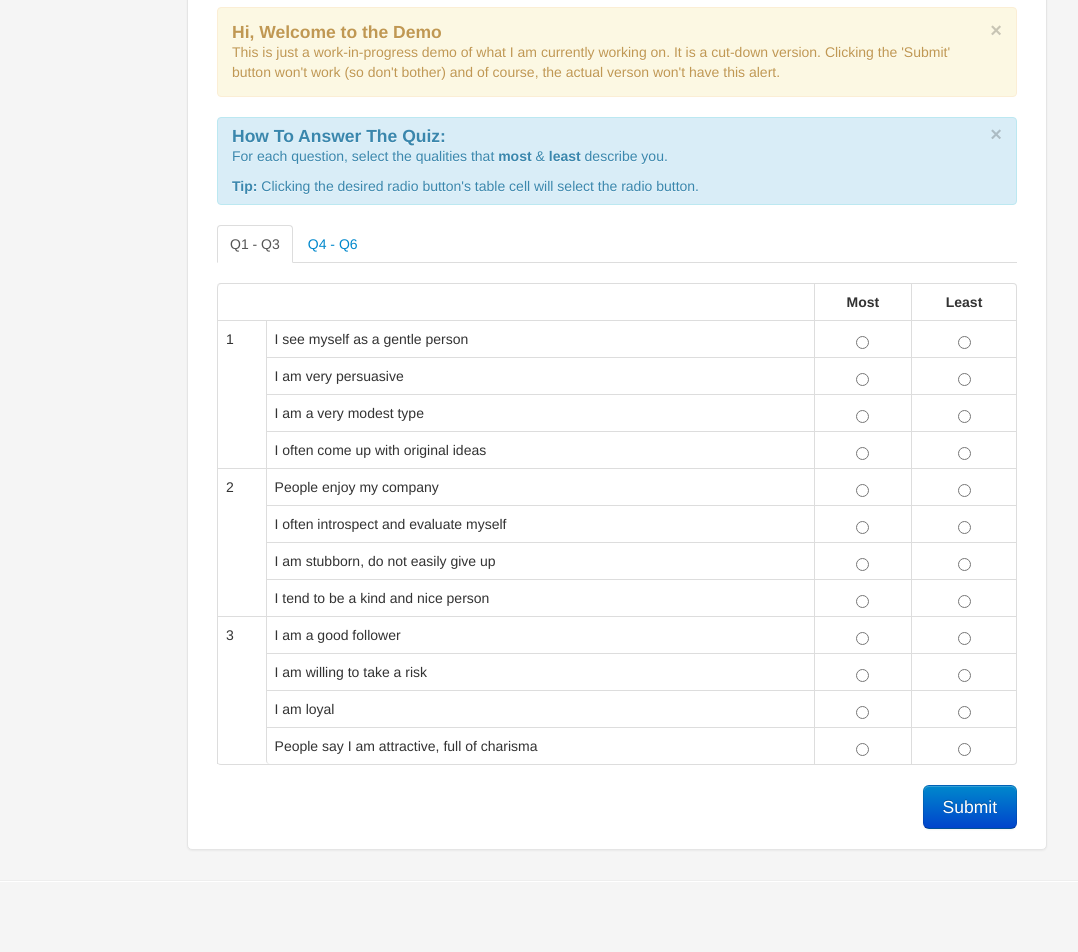
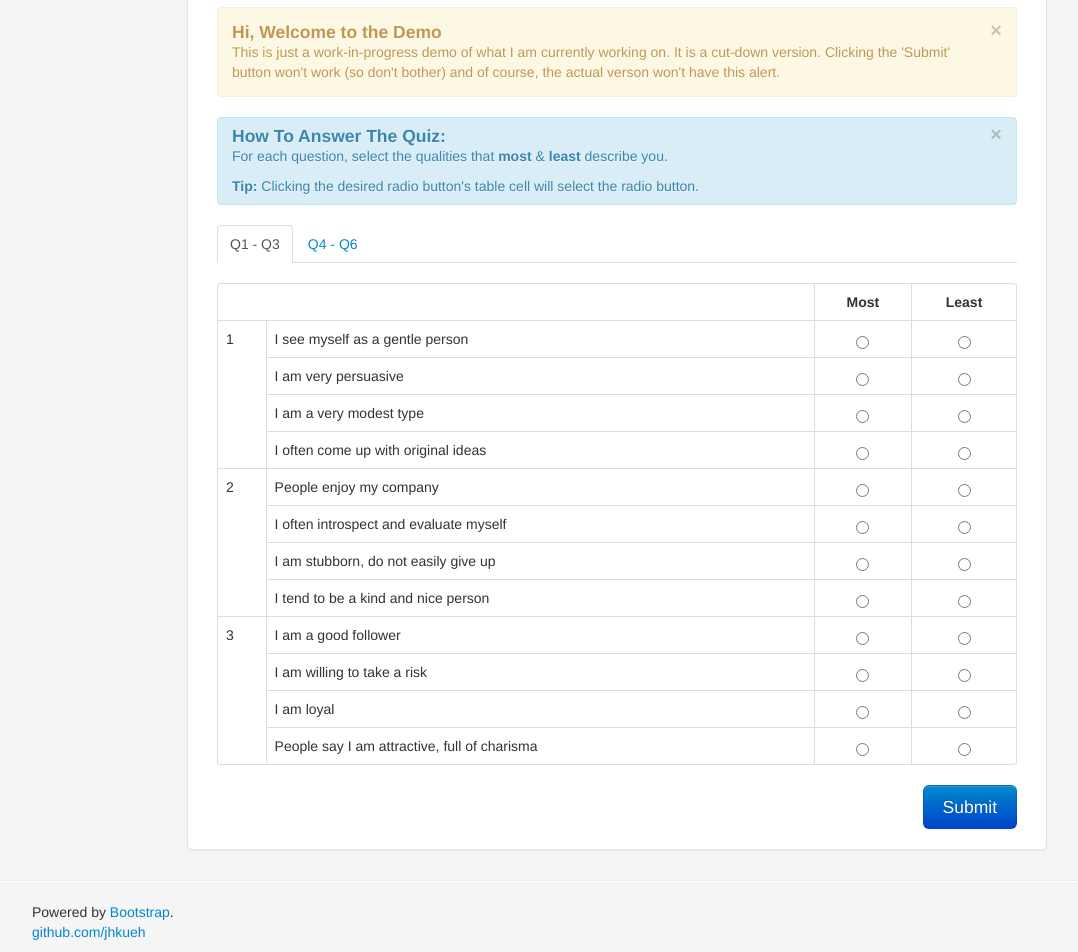
Before and after one commit to jhkueh/demo-formUI-esc, a plain HTML site: page index.html in a window 1280 px wide. Shown: the part 123-1075 px from the top of the page, without its empty margins (23-1101 px from the left). Before the commit the page ends 1025 px from the top, so only its background shows below. Drawn offline with nearby package versions, Linux system fonts and the light colour scheme.

Commit message:
add footer

```diff
--- a/index.html
+++ b/index.html
@@ -188,7 +188,12 @@
 	</div>
 	<footer class="footer">
 		<hr>
-		<div class="container"></div>
+		<div class="container">
+			<p class="pull-left">Powered by
+				<a href="http://twitter.github.com/bootstrap/index.html">Bootstrap</a>. </br>
+				<a href="https://github.com/jhkueh">github.com/jhkueh</a>
+			</p>
+		</div>
 	</footer>
 	<script src="http://code.jquery.com/jquery-latest.min.js"></script>
 	<script src="js/bootstrap.min.js"></script>
```
